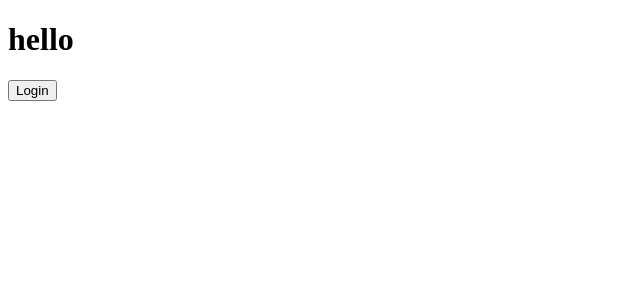
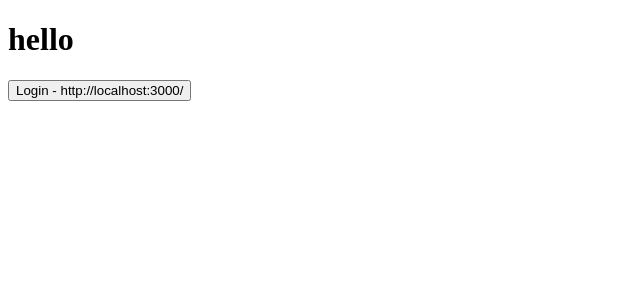
Before and after one commit to dangerisgo2021/rents-gone-mild, a Next.js app: page / in a window 1280 px wide. Shown: the top 300 px of the page, without its empty margins (0-640 px from the left). Built offline with nearby package versions, Linux system fonts and the light colour scheme.

Commit message:
checking env var in prod

```diff
--- a/src/components/login-button.js
+++ b/src/components/login-button.js
@@ -17,7 +17,7 @@ export const LoginButton = () => {
         loginWithRedirect();
       }}
     >
-      Login
+      Login - {process.env.NEXT_PUBLIC_AUTH_REDIRECT_URI}
     </button>
   );
 };
```
